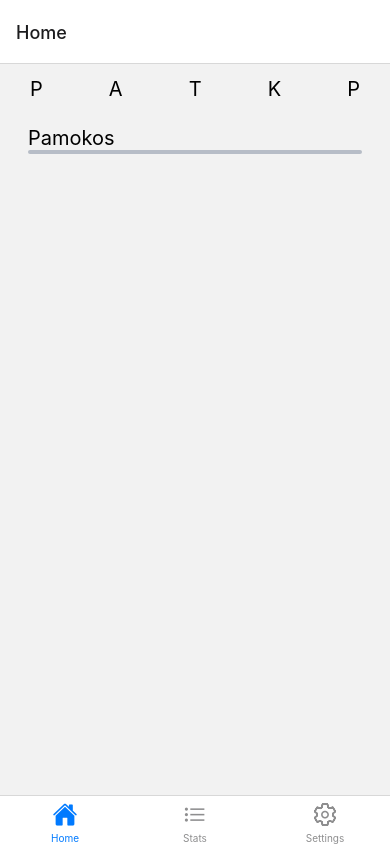
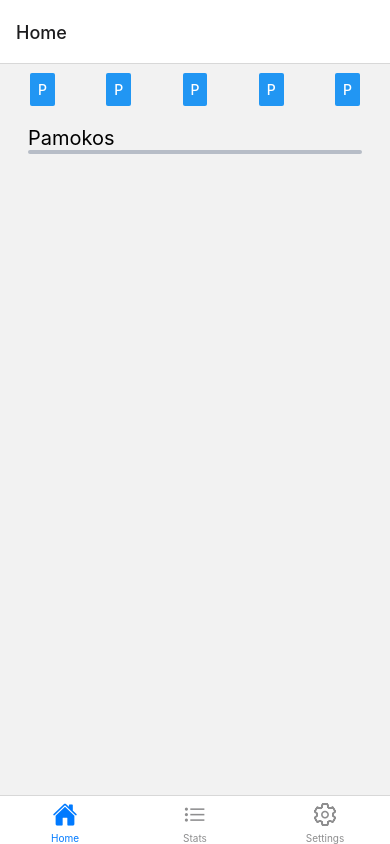
Before and after one commit to fanta-jpg/programele, a React Native app: screen / in a window 390 px wide. Built offline with nearby package versions, Linux system fonts and the light colour scheme.

Commit message:
dienu mygtukai pradeti

```diff
--- a/navigation/pages/HomePage.js
+++ b/navigation/pages/HomePage.js
@@ -1,5 +1,5 @@
 import * as React from 'react';
-import {SafeAreaView, StyleSheet, Text, View } from 'react-native';
+import {SafeAreaView, Button, StyleSheet, Text, View } from 'react-native';
 
 export default function HomePage({navigation}){
     return (
@@ -8,11 +8,11 @@ export default function HomePage({navigation}){
           <SafeAreaView>
             <View style={styles.headerWrapper}>
 
-              <Text style={styles.dienosText}>P</Text>
-              <Text style={styles.dienosText}>A</Text>
-              <Text style={styles.dienosText}>T</Text>
-              <Text style={styles.dienosText}>K</Text>
-              <Text style={styles.dienosText}>P</Text>
+              <Button style={styles.dienosText} title ="P"></Button>
+              <Button style={styles.dienosText} title ="P"></Button>
+              <Button style={styles.dienosText} title ="P"></Button>
+              <Button style={styles.dienosText} title ="P"></Button>
+              <Button style={styles.dienosText} title ="P"></Button>
 
             </View>
           </SafeAreaView>
@@ -42,6 +42,8 @@ export default function HomePage({navigation}){
 
    dienosText:{
      fontSize: 20,
+     borderRadius: 30,
+     backgroundColor: "#E54B2A",
    },
 
    pamokosWrapper:{
```
Also changed, not shown: 2 other files (tests, documents, lock files or other folders).
